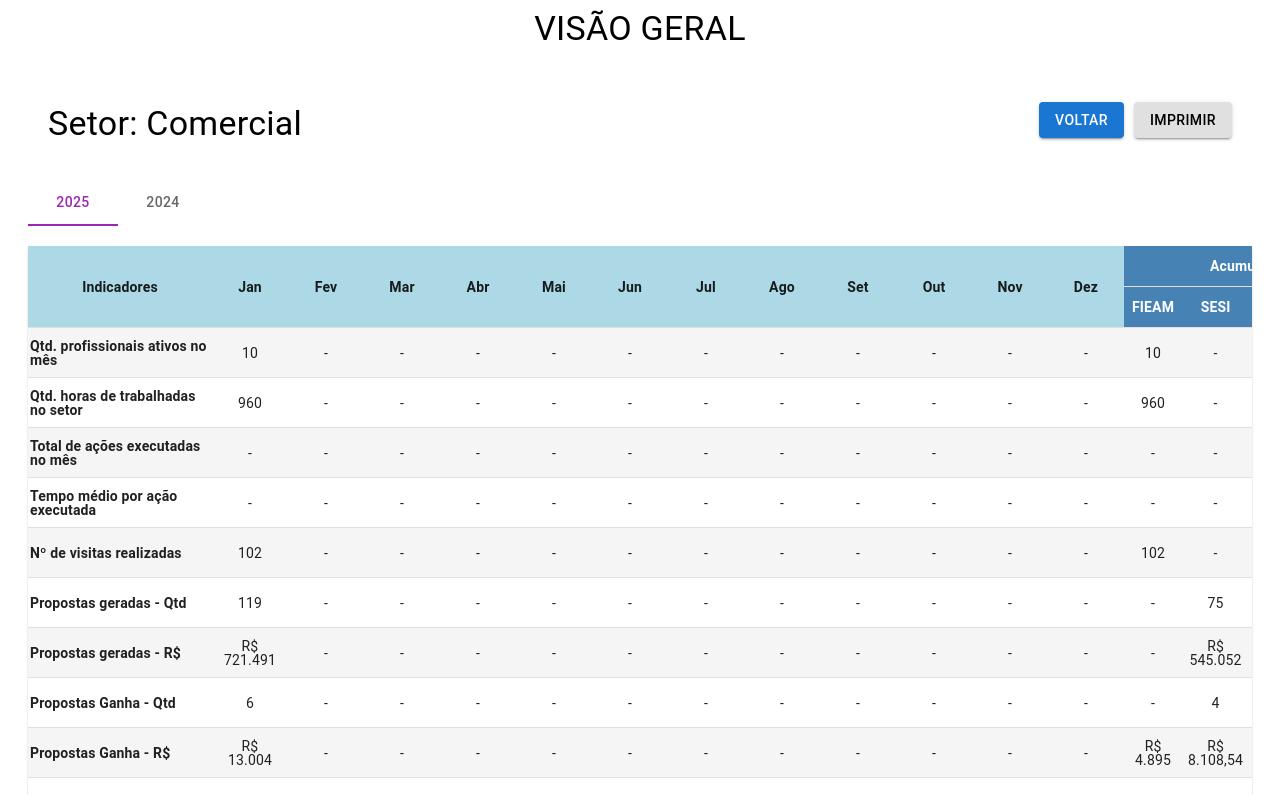
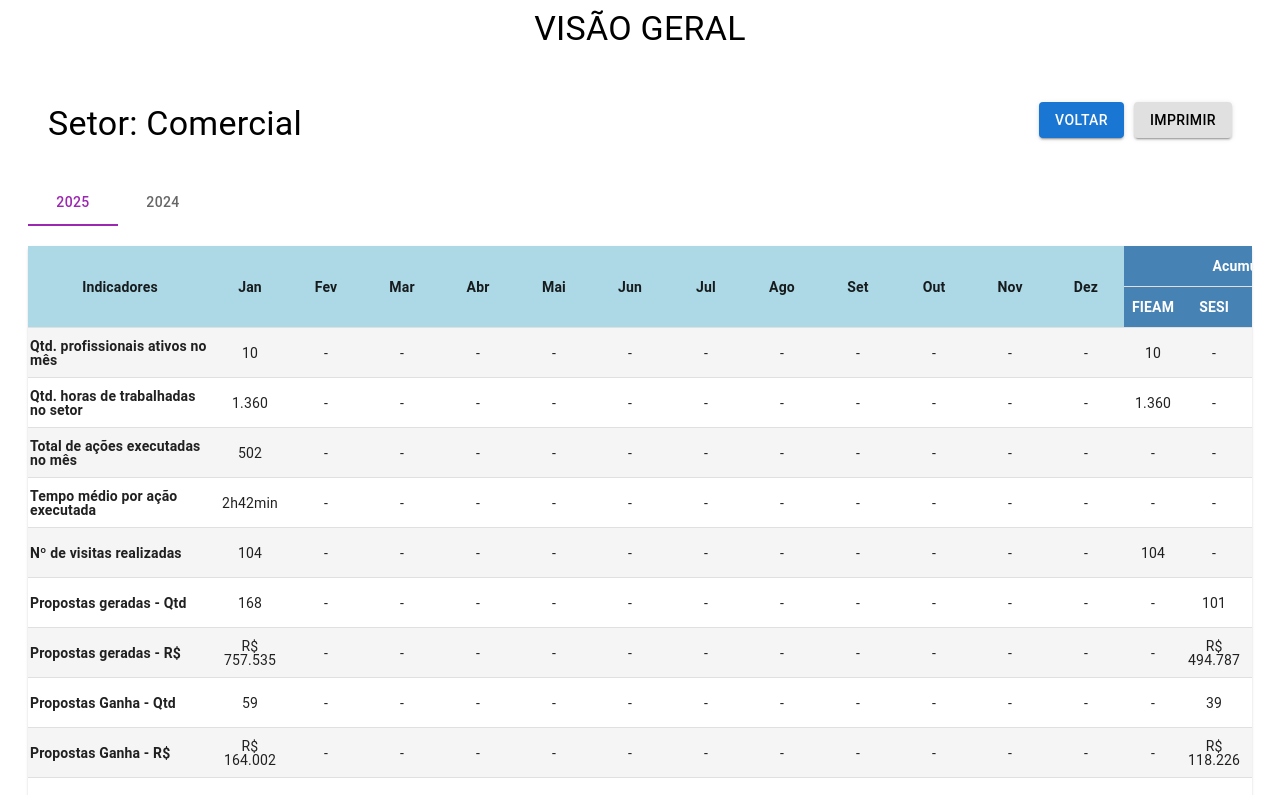
Before and after one commit to Jonathanbfb/organograma, a React (Vite) app: page /setor/Geral in a window 1280 px wide. Shown: the top 795 px of the page. Built offline with nearby package versions, Linux system fonts and the light colour scheme.

Commit message:
Atualizações 27-01-2025 parte 2

```diff
--- a/src/pages/setores/Administracao.tsx
+++ b/src/pages/setores/Administracao.tsx
@@ -87,59 +87,59 @@ const Administracao: React.FC = () => {
 
     {
       "indicadores": "Qtd. profissionais ativos no mês",
-      "jan": 4, "fev": "-", "mar": "-", "abr": "-", "mai": "-", "jun": "-", "jul": "-", "ago": "-", "set": "-", "out": "-", "nov": "-",
-      "acumulado": { "fieam": 4, "sesi": "-", "senai": "-", "iel": "-" }
+      "jan": 5, "fev": "-", "mar": "-", "abr": "-", "mai": "-", "jun": "-", "jul": "-", "ago": "-", "set": "-", "out": "-", "nov": "-",
+      "acumulado": { "fieam": 5, "sesi": "-", "senai": "-", "iel": "-" }
     },
     {
       "indicadores": "Qtd. de horas trabalhadas no setor",
-      "jan": "-", "fev": "-", "mar": "-", "abr": "-", "mai": "-", "jun": "-", "jul": "-", "ago": "-", "set": "-", "out": "-", "nov": "-",
-      "acumulado": { "fieam": "-", "sesi": "-", "senai": "-", "iel": "-" }
+      "jan": 646, "fev": "-", "mar": "-", "abr": "-", "mai": "-", "jun": "-", "jul": "-", "ago": "-", "set": "-", "out": "-", "nov": "-",
+      "acumulado": { "fieam": 646, "sesi": "-", "senai": "-", "iel": "-" }
     },
     {
       "indicadores": "Total de ações executadas no mês",
-      "jan": "-", "fev": "-", "mar": "-", "abr": "-", "mai": "-", "jun": "-", "jul": "-", "ago": "-", "set": "-", "out": "-", "nov": "-",
-      "acumulado": { "fieam": "-", "sesi": "-", "senai": "-", "iel": "-" }
+      "jan": 329, "fev": "-", "mar": "-", "abr": "-", "mai": "-", "jun": "-", "jul": "-", "ago": "-", "set": "-", "out": "-", "nov": "-",
+      "acumulado": { "fieam": 329, "sesi": "-", "senai": "-", "iel": "-" }
     },
 
     {
       "indicadores": "Tempo médio por ação executada",
-      "jan": "-", "fev": "-", "mar": "-", "abr": "-", "mai": "-", "jun": "-", "jul": "-", "ago": "-", "set": "-", "out": "-", "nov": "-",
+      "jan": "1h57min", "fev": "-", "mar": "-", "abr": "-", "mai": "-", "jun": "-", "jul": "-", "ago": "-", "set": "-", "out": "-", "nov": "-",
       "acumulado": { "fieam": "-", "sesi": "-", "senai": "-", "iel": "-" }
     },
     {
       "indicadores": "Número de demandas de ajustes de ponto",
-      "jan": "-", "fev": "-", "mar": "-", "abr": "-", "mai": "-", "jun": "-", "jul": "-", "ago": "-", "set": "-", "out": "-", "nov": "-", "dez": "-",
-      "acumulado": { "fieam": "-", "sesi": "-", "senai": "-", "iel": "-" }
+      "jan": 65, "fev": "-", "mar": "-", "abr": "-", "mai": "-", "jun": "-", "jul": "-", "ago": "-", "set": "-", "out": "-", "nov": "-", "dez": "-",
+      "acumulado": { "fieam": 65, "sesi": "-", "senai": "-", "iel": "-" }
     },
     {
       "indicadores": "Apontamentos consolidados (% de conclusão)",
-      "jan": "-", "fev": "-", "mar": "-", "abr": "-", "mai": "-", "jun": "-", "jul": "-", "ago": "-", "set": "-", "out": "-", "nov": "-", "dez": "-",
-      "acumulado": { "fieam": "-", "sesi": "-", "senai": "-", "iel": "-" }
+      "jan": 11, "fev": "-", "mar": "-", "abr": "-", "mai": "-", "jun": "-", "jul": "-", "ago": "-", "set": "-", "out": "-", "nov": "-", "dez": "-",
+      "acumulado": { "fieam": 11, "sesi": "-", "senai": "-", "iel": "-" }
     },
     {
       "indicadores": "Número de medições",
-      "jan": "-", "fev": "-", "mar": "-", "abr": "-", "mai": "-", "jun": "-", "jul": "-", "ago": "-", "set": "-", "out": "-", "nov": "-", "dez": "-",
-      "acumulado": { "fieam": "-", "sesi": "-", "senai": "-", "iel": "-" }
+      "jan": 68, "fev": "-", "mar": "-", "abr": "-", "mai": "-", "jun": "-", "jul": "-", "ago": "-", "set": "-", "out": "-", "nov": "-", "dez": "-",
+      "acumulado": { "fieam": 2, "sesi": 46, "senai": 18, "iel": 2 }
     },
     {
       "indicadores": "Número de conferencia de notas fiscais",
-      "jan": "-", "fev": "-", "mar": "-", "abr": "-", "mai": "-", "jun": "-", "jul": "-", "ago": "-", "set": "-", "out": "-", "nov": "-", "dez": "-",
-      "acumulado": { "fieam": "-", "sesi": "-", "senai": "-", "iel": "-" }
+      "jan": 17, "fev": "-", "mar": "-", "abr": "-", "mai": "-", "jun": "-", "jul": "-", "ago": "-", "set": "-", "out": "-", "nov": "-", "dez": "-",
+      "acumulado": { "fieam": 17, "sesi": "-", "senai": "-", "iel": "-" }
     },
     {
       "indicadores": "Número de cadastros CRM/Genesis",
-      "jan": "-", "fev": "-", "mar": "-", "abr": "-", "mai": "-", "jun": "-", "jul": "-", "ago": "-", "set": "-", "out": "-", "nov": "-", "dez": "-",
-      "acumulado": { "fieam": "-", "sesi": "-", "senai": "-", "iel": "-" }
+      "jan": 96, "fev": "-", "mar": "-", "abr": "-", "mai": "-", "jun": "-", "jul": "-", "ago": "-", "set": "-", "out": "-", "nov": "-", "dez": "-",
+      "acumulado": { "fieam": 96, "sesi": "-", "senai": "-", "iel": "-" }
     },
     {
       "indicadores": "Número de contratos renovados",
-      "jan": "-", "fev": "-", "mar": "-", "abr": "-", "mai": "-", "jun": "-", "jul": "-", "ago": "-", "set": "-", "out": "-", "nov": "-", "dez": "-",
-      "acumulado": { "fieam": "-", "sesi": "-", "senai": "-", "iel": "-" }
+      "jan": 3, "fev": "-", "mar": "-", "abr": "-", "mai": "-", "jun": "-", "jul": "-", "ago": "-", "set": "-", "out": "-", "nov": "-", "dez": "-",
+      "acumulado": { "fieam": 3, "sesi": "-", "senai": "-", "iel": "-" }
     },
     {
       "indicadores": "Número de adesões",
-      "jan": "-", "fev": "-", "mar": "-", "abr": "-", "mai": "-", "jun": "-", "jul": "-", "ago": "-", "set": "-", "out": "-", "nov": "-", "dez": "-",
-      "acumulado": { "fieam": "-", "sesi": "-", "senai": "-", "iel": "-" }
+      "jan": 69, "fev": "-", "mar": "-", "abr": "-", "mai": "-", "jun": "-", "jul": "-", "ago": "-", "set": "-", "out": "-", "nov": "-", "dez": "-",
+      "acumulado": { "fieam": 69, "sesi": "-", "senai": "-", "iel": "-" }
     }
   ]
 
@@ -346,7 +346,7 @@ const Administracao: React.FC = () => {
           </Table>
         </TableContainer>
       </Paper>
-      <h4>Atualizado até 27/11/2024</h4>
+      <h4>Atualizado até 27/01/2024 às 14h</h4>
     </div>
   );
 };
--- a/src/pages/setores/Comercial.tsx
+++ b/src/pages/setores/Comercial.tsx
@@ -204,7 +204,7 @@ const Comercial: React.FC = () => {
   const data2025 = [
 
     { indicadores: "Qtd. profissionais ativos no mês", jan: 10, fev: "-", mar: "-", abr: "-", mai: "-", jun: "-", jul: "-", ago: "-", set: "-", out: "-", "nov": "-","dez": "-","acumulado": { "fieam": 10, "sesi": "-", "senai": "-", "iel": "-" } },
-    { indicadores: "Qtd. horas de trabalhadas no setor", "jan": 960,
+    { indicadores: "Qtd. horas de trabalhadas no setor", "jan": "1.360",
   "fev": "-",
   "mar": "-",
   "abr": "-",
@@ -215,12 +215,12 @@ const Comercial: React.FC = () => {
   "set": "-",
   "out": "-",
   "nov": "-",
-  "dez": "-", acumulado: { fieam: 960, sesi: "-", senai: "-", iel: "-" } },
-    { indicadores: "Total de ações executadas no mês", jan: "-", fev: "-", mar: "-", abr: "-", mai: "-", jun: "-", jul: "-", ago: "-", set: "-", out: "-", nov: "-",dez: "-", acumulado: { fieam: "-", sesi: "-", senai: "-", iel: "-" } },
-    { indicadores: "Tempo médio por ação executada", jan: "-", fev: "-", mar: "-", abr: "-", mai: "-", jun: "-", jul: "-", ago: "-", set: "-", out: "-", nov: "-",dez: "-", acumulado: { fieam: "-", sesi: "-", senai: "-", iel: "-" }, },
+  "dez": "-", acumulado: { fieam: "1.360", sesi: "-", senai: "-", iel: "-" } },
+    { indicadores: "Total de ações executadas no mês", jan: 502, fev: "-", mar: "-", abr: "-", mai: "-", jun: "-", jul: "-", ago: "-", set: "-", out: "-", nov: "-",dez: "-", acumulado: { fieam: "-", sesi: "-", senai: "-", iel: "-" } },
+    { indicadores: "Tempo médio por ação executada", jan: "2h42min", fev: "-", mar: "-", abr: "-", mai: "-", jun: "-", jul: "-", ago: "-", set: "-", out: "-", nov: "-",dez: "-", acumulado: { fieam: "-", sesi: "-", senai: "-", iel: "-" }, },
     {
         "indicadores": "Nº de visitas realizadas",
-        "jan": 102,
+        "jan": 104,
         "fev": "-",
         "mar": "-",
         "abr": "-",
@@ -232,11 +232,11 @@ const Comercial: React.FC = () => {
         "out": "-",
         "nov": "-",
         "dez": "-",
-        "acumulado": { "fieam": 102, "sesi": "-", "senai": "-", "iel": "-" }
+        "acumulado": { "fieam": 104, "sesi": "-", "senai": "-", "iel": "-" }
       },
       {
         "indicadores": "Propostas geradas - Qtd",
-        "jan": "119",
+        "jan": "168",
         "fev": "-",
         "mar": "-",
         "abr": "-",
@@ -250,13 +250,13 @@ const Comercial: React.FC = () => {
         "dez": "-",
         "acumulado": {
           "fieam": "-",
-          "sesi": 75,
-          "senai": 26,
-          "iel": 18,
+          "sesi": 101,
+          "senai": 40,
+          "iel": 27,
         }},
         {
           "indicadores": "Propostas geradas - R$",
-          "jan": "R$ 721.491",
+          "jan": "R$ 757.535",
           "fev": "-",
           "mar": "-",
           "abr": "-",
@@ -270,15 +270,15 @@ const Comercial: React.FC = () => {
           "dez": "-",
           "acumulado": {
             "fieam": "-",
-            "sesi": "R$ 545.052",
-            "senai": "R$ 135.851",
-            "iel":  "R$ 40.586"
+            "sesi": "R$ 494.787",
+            "senai": "R$ 148.082",
+            "iel":  "R$ 114.665"
 
           }
         },
       {
         "indicadores": "Propostas Ganha - Qtd",
-        "jan": 6,
+        "jan": 59,
         "fev": "-",
         "mar": "-",
         "abr": "-",
@@ -290,11 +290,11 @@ const Comercial: React.FC = () => {
         "out": "-",
         "nov": "-",
         "dez": "-",
-        "acumulado": { "fieam": "-", "sesi": 4, "senai": 2, "iel": "-" }
+        "acumulado": { "fieam": "-", "sesi": 39, "senai": 14, "iel": 6 }
       },
       {
         "indicadores": "Propostas Ganha - R$",
-        "jan": "R$ 13.004",
+        "jan": "R$ 164.002",
         "fev": "-",
         "mar": "-",
         "abr": "-",
@@ -307,15 +307,15 @@ const Comercial: React.FC = () => {
         "nov": "-",
         "dez": "-",
         "acumulado": {
-          "fieam": "R$ 4.895",
-          "sesi": "R$ 8.108,54",
-          "senai": "-",
-          "iel": "-"
+          "fieam": "-",
+          "sesi":  "R$ 118.226",
+          "senai": "R$ 41.077",
+          "iel": "R$ 4.698"
         }
       },
       {
         "indicadores": "Pedidos gerados - Qtd",
-        "jan": "46",
+        "jan": "87",
         "fev": "-",
         "mar": "-",
         "abr": "-",
@@ -329,13 +329,13 @@ const Comercial: React.FC = () => {
         "dez": "-",
         "acumulado": {
           "fieam": "-",
-          "sesi": 36,
-          "senai": 10,
+          "sesi": 71,
+          "senai": 16,
           "iel": "-"
         }},
       {
         "indicadores": "Pedidos gerados - R$",
-        "jan": "R$ 187.951",
+        "jan": "R$ 869.233",
         "fev": "-",
         "mar": "-",
         "abr": "-",
@@ -349,13 +349,13 @@ const Comercial: React.FC = () => {
         "dez": "-",
         "acumulado": {
           "fieam": "-",
-          "sesi": "R$ 149.588",
-          "senai": "R$ 38.363",
+          "sesi": "R$ 709.484",
+          "senai": "R$ 159.748",
           "iel": "-" }
       },
       {
         "indicadores": "Pedidos faturados - Qtd",
-        "jan": "-",
+        "jan": 84,
         "fev": "-",
         "mar": "-",
         "abr": "-",
@@ -367,11 +367,11 @@ const Comercial: React.FC = () => {
         "out": "-",
         "nov": "-",
         "dez": "-",
-        "acumulado": { "fieam": "-", "sesi": "-", "senai": "-", "iel": "-" }
+        "acumulado": { "fieam": "-", "sesi": 69, "senai": 15, "iel": "-" }
       },
       {
         "indicadores": "Pedidos faturados - R$",
-        "jan": "-",
+        "jan": "R$ 863.743",
         "fev": "-",
         "mar": "-",
         "abr": "-",
@@ -385,8 +385,8 @@ const Comercial: React.FC = () => {
         "dez": "-",
         "acumulado": {
           "fieam": "-",
-          "sesi": "-",
-          "senai": "-",
+          "sesi": "R$ 707.570",
+          "senai": "R$ 156.172",
           "iel": "-"
         }
       }
@@ -597,7 +597,7 @@ const Comercial: React.FC = () => {
           </Table>
         </TableContainer>
       </Paper>
-      <h4>Atualizado até 20/01/2025</h4>
+      <h4>Atualizado até 27/01/2025 às 14h</h4>
     </div>
   );
 };
--- a/src/pages/setores/Pesquisa.tsx
+++ b/src/pages/setores/Pesquisa.tsx
@@ -28,12 +28,12 @@ const Pesquisa: React.FC = () => {
   [
     {
       "indicadores": "Qtd. profissionais ativos no mês",
-      "jan": "-", "fev": "-", "mar": "-", "abr": "-", "mai": "-", "jun": "-", "jul": "-", "ago": "-", "set": "-", "out": "-", "nov": "-",
+      "jan": "-", "fev": "-", "mar": "-", "abr": "-", "mai": "-", "jun": "-", "jul": "-", "ago": "-", "set": "-", "out": "-", "nov": 4,"dez": 4,
       "acumulado": { "fieam": "-", "sesi": "-", "senai": "-", "iel": "-" }
     },
     {
       "indicadores": "Qtd. de horas trabalhadas no setor",
-      "jan": "-", "fev": "-", "mar": "-", "abr": "-", "mai": "-", "jun": "-", "jul": "-", "ago": "-", "set": "-", "out": "-", "nov": "-",
+      "jan": "-", "fev": "-", "mar": "-", "abr": "-", "mai": "-", "jun": "-", "jul": "-", "ago": "-", "set": "-", "out": "-", "nov": 880,"dez": 748,
       "acumulado": { "fieam": "-", "sesi": "-", "senai": "-", "iel": "-" }
     },
     {
@@ -63,7 +63,7 @@ const Pesquisa: React.FC = () => {
       "dez": 2,
       "acumulado": { "fieam": "-", "sesi": "-", "senai": "-", "iel": 6 }
     },
-    {
+   /* {
       "indicadores": "Tempo médio de realização das pesquisas",
       "jan": "-",
       "fev": "-",
@@ -78,8 +78,8 @@ const Pesquisa: React.FC = () => {
       "nov": "-",
       "dez": "-",
       "acumulado": { "fieam": "-", "sesi": "-", "senai": "-", "iel": "-" }
-    },
-    {
+    },*/
+   /* {
       "indicadores": "Índice de Satisfação dos clientes por instituição",
       "jan": "-",
       "fev": "-",
@@ -94,7 +94,23 @@ const Pesquisa: React.FC = () => {
       "nov": 1,
       "dez": "-",
       "acumulado": { "fieam": "-", "sesi": "-", "senai": "-", "iel": 1 }
-    }
+    }*/
+      {
+        "indicadores": "Nº de apresentações de resultado de pesquisa",
+        "jan": "-",
+        "fev": "-",
+        "mar": "-",
+        "abr": "-",
+        "mai": "-",
+        "jun": "-",
+        "jul": "-",
+        "ago": "-",
+        "set": "-",
+        "out": "-",
+        "nov": 1,
+        "dez": "-",
+        "acumulado": { "fieam": "-", "sesi": "-", "senai": "-", "iel": 1 }
+      }
   ]
     const data2025 = [
     {
```
